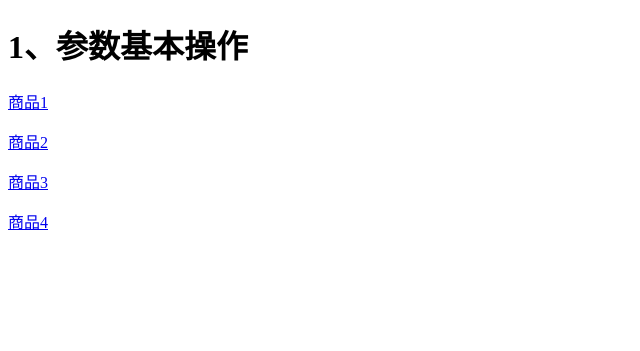
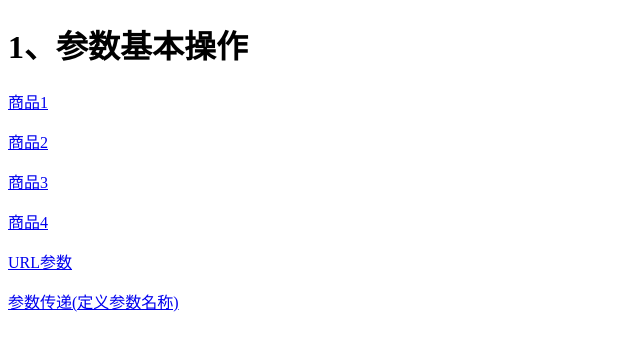
Before and after one commit to iphone3/Django-Basic, a Django app: page / in a window 1280 px wide. Shown: the top 351 px of the page, without its empty margins (0-640 px from the left). Run offline with Django 3.2, Linux system fonts and the light colour scheme.

Commit message:
0路径多参数传递

```diff
--- a/04-视图/DjangoView/app/urls.py
+++ b/04-视图/DjangoView/app/urls.py
@@ -9,4 +9,12 @@ urlpatterns = [
     # http://127.0.0.1:8000/detail/4/
     # detail/4/
     url(r'^detail/(\d+)/$', views.detail, name='detail'),
+
+    # 3/1
+    # 3/2
+    # 3_1
+    # 3_2
+    url(r'^urlarg/(\d+)/(\d+)/(\w+)/$', views.urlarg, name='urlarg'),
+
+    url(r'^goods_detail/(?P<type_name>\w+)/(?P<goods_id>\d+)/$', views.goods_detail, name='goods_detail'),
 ]
--- a/04-视图/DjangoView/app/views.py
+++ b/04-视图/DjangoView/app/views.py
@@ -11,8 +11,9 @@ def detail(request, goodsId):
 
 
 def urlarg(request, a, b, c):
-    return HttpResponse('a:{} b:{} c:{}'.format(a,b,c))
+    return HttpResponse('a={}  b={}  c={}'.format(a,b,c))
 
 
-def goods_detail(request, type_name, goods_id):
-    return HttpResponse('商品分类: {}  详情：{}'.format(type_name, goods_id))
+
+def goods_detail(request, goods_id, type_name):
+    return HttpResponse(' {} 分类 商品详情: {}'.format(type_name, goods_id))
--- a/04-视图/DjangoView/templates/index.html
+++ b/04-视图/DjangoView/templates/index.html
@@ -22,5 +22,15 @@
 {#    <a href="#">商品4</a>#}
     <a href="{% url 'app:detail' 4 %}">商品4</a>
 </p>
+
+<p>
+    <a href="{% url 'app:urlarg' 2 10 '参数传递' %}">URL参数</a>
+</p>
+
+<p>
+{#    <a href="{% url 'app:goods_detail' '家电' 10021 %}">参数传递(定义参数名称)</a>#}
+     <a href="{% url 'app:goods_detail'  goods_id='aa123aa' type_name='家电' %}">参数传递(定义参数名称)</a>
+</p>
+
 </body>
 </html>
```
